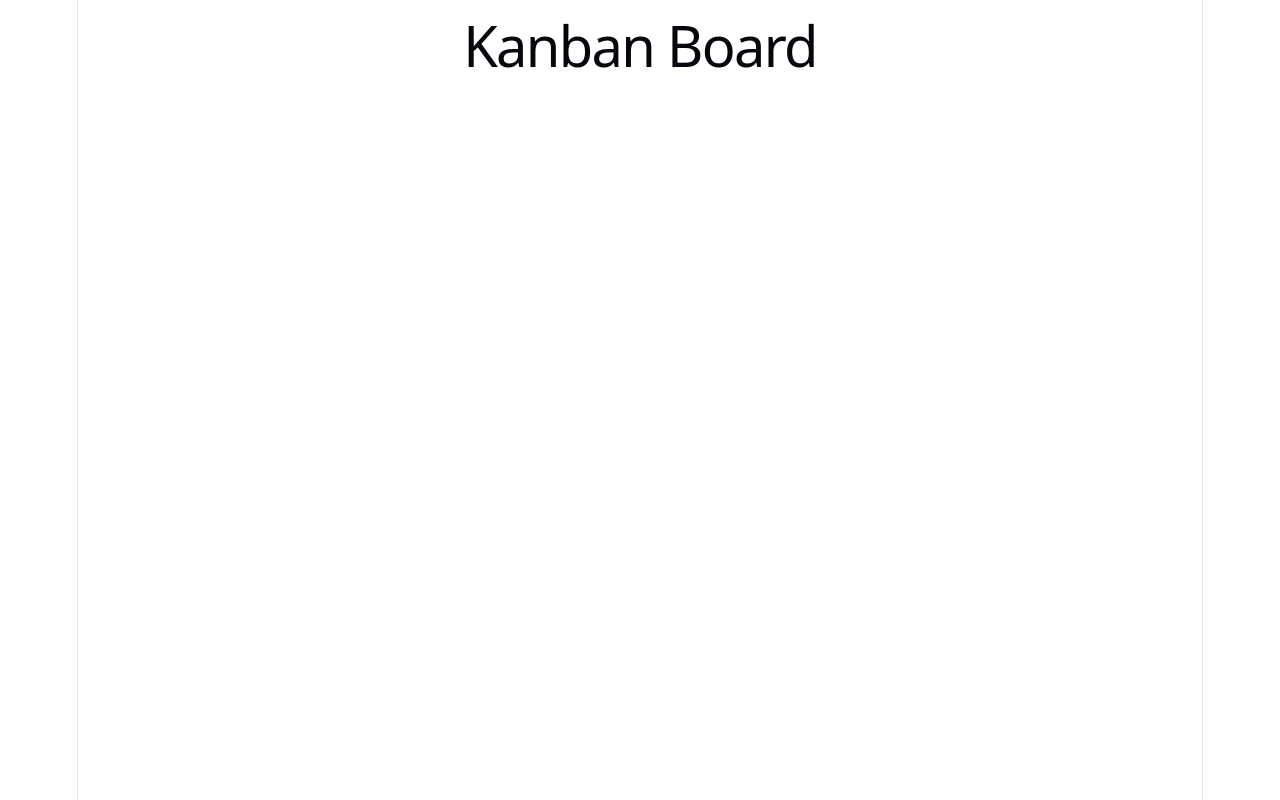
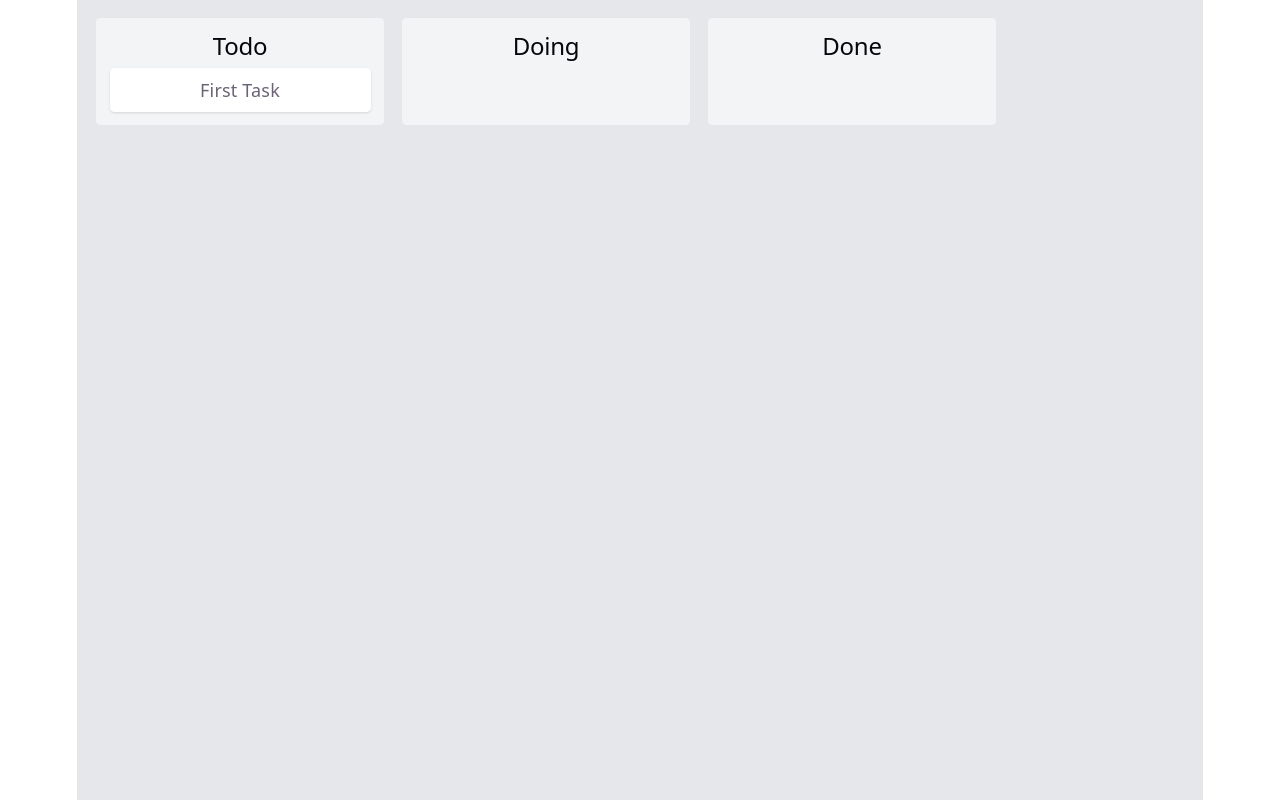
Before and after one commit to IvoGn/kanban-board, a React (Vite) app: page / in a window 1280 px wide. Built offline with nearby package versions, Linux system fonts and the light colour scheme.

Commit message:
feat: implement board, column, and card components for Kanban Board

```diff
--- a/src/App.tsx
+++ b/src/App.tsx
@@ -1,7 +1,11 @@
-import './App.css'
+import Board from "./components/Board";
 
 function App() {
-  return <h1>Kanban Board</h1>;
+  return (
+    <div className="min-h-screen bg-gray-200">
+      <Board />
+    </div>
+  );
 }
 
 export default App;
--- a/src/components/Board.tsx
+++ b/src/components/Board.tsx
@@ -0,0 +1,15 @@
+import { useBoardStore } from "../store/boardStore";
+import Column from "./Column";
+
+export default function Board() {
+  const { board } = useBoardStore();
+
+  return (
+    <div className="flex gap-4 p-4">
+      {board.columnOrder.map((columnId) => {
+        const column = board.columns[columnId];
+        return <Column key={column.id} column={column} />;
+      })}
+    </div>
+  );
+}
--- a/src/components/Card.tsx
+++ b/src/components/Card.tsx
@@ -0,0 +1,13 @@
+import type { Card as CardType } from "../types";
+
+type Props = {
+  card: CardType;
+};
+
+export default function Card({ card }: Props) {
+  return (
+    <div className="bg-white p-2 rounded shadow">
+      {card.title}
+    </div>
+  );
+}
--- a/src/components/Column.tsx
+++ b/src/components/Column.tsx
@@ -0,0 +1,24 @@
+import type { Column as ColumnType } from "../types";
+import { useBoardStore } from "../store/boardStore";
+import Card from "./Card";
+
+type Props = {
+  column: ColumnType;
+};
+
+export default function Column({ column }: Props) {
+  const { board } = useBoardStore();
+
+  return (
+    <div className="bg-gray-100 rounded p-3 w-64">
+      <h2 className="font-bold mb-2">{column.title}</h2>
+
+      <div className="flex flex-col gap-2">
+        {column.cardIds.map((cardId) => {
+          const card = board.cards[cardId];
+          return <Card key={card.id} card={card} />;
+        })}
+      </div>
+    </div>
+  );
+}
```
